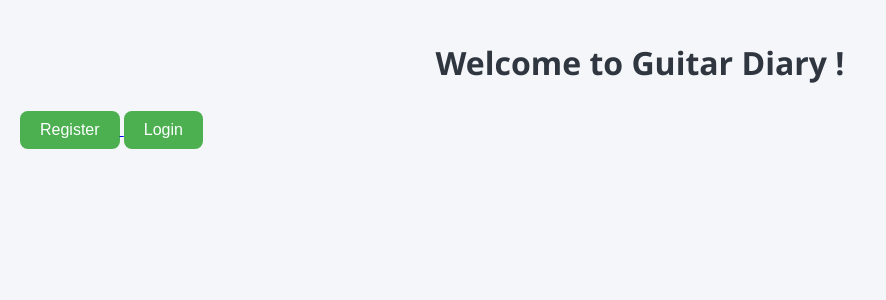
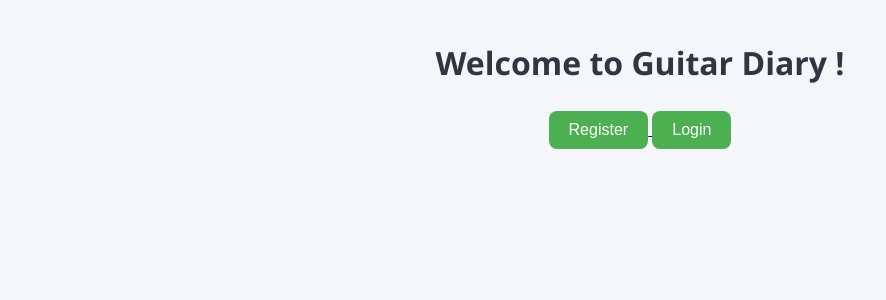
Before and after one commit to JustKenTabata/Project_OKT, a Flask app: page / in a window 1280 px wide. Shown: the top 300 px of the page, without its empty margins (0-886 px from the left). Run offline with Flask 3, Linux system fonts and the light colour scheme.

Commit message:
cneter the text?

```diff
--- a/app/static/css/styles.css
+++ b/app/static/css/styles.css
@@ -123,3 +123,7 @@ input:focus, textarea:focus {
     outline: none;
     box-shadow: 0 0 5px rgba(76, 175, 80, 0.5);
 }
+
+.center_context {
+    text-align: center;
+}
--- a/app/templates/index.html
+++ b/app/templates/index.html
@@ -1,5 +1,6 @@
 <!DOCTYPE html>
 <html leng="en">
+<div class="center_context">
     <head>
         <meta charset="UTF-8" />
         <title>Guitar Diary</title>
@@ -15,4 +16,5 @@
             <button>Login</button>
         </a>
     </body>
+</div>
 </html>
```
Lines whose indentation alone changed are shown as unchanged.
